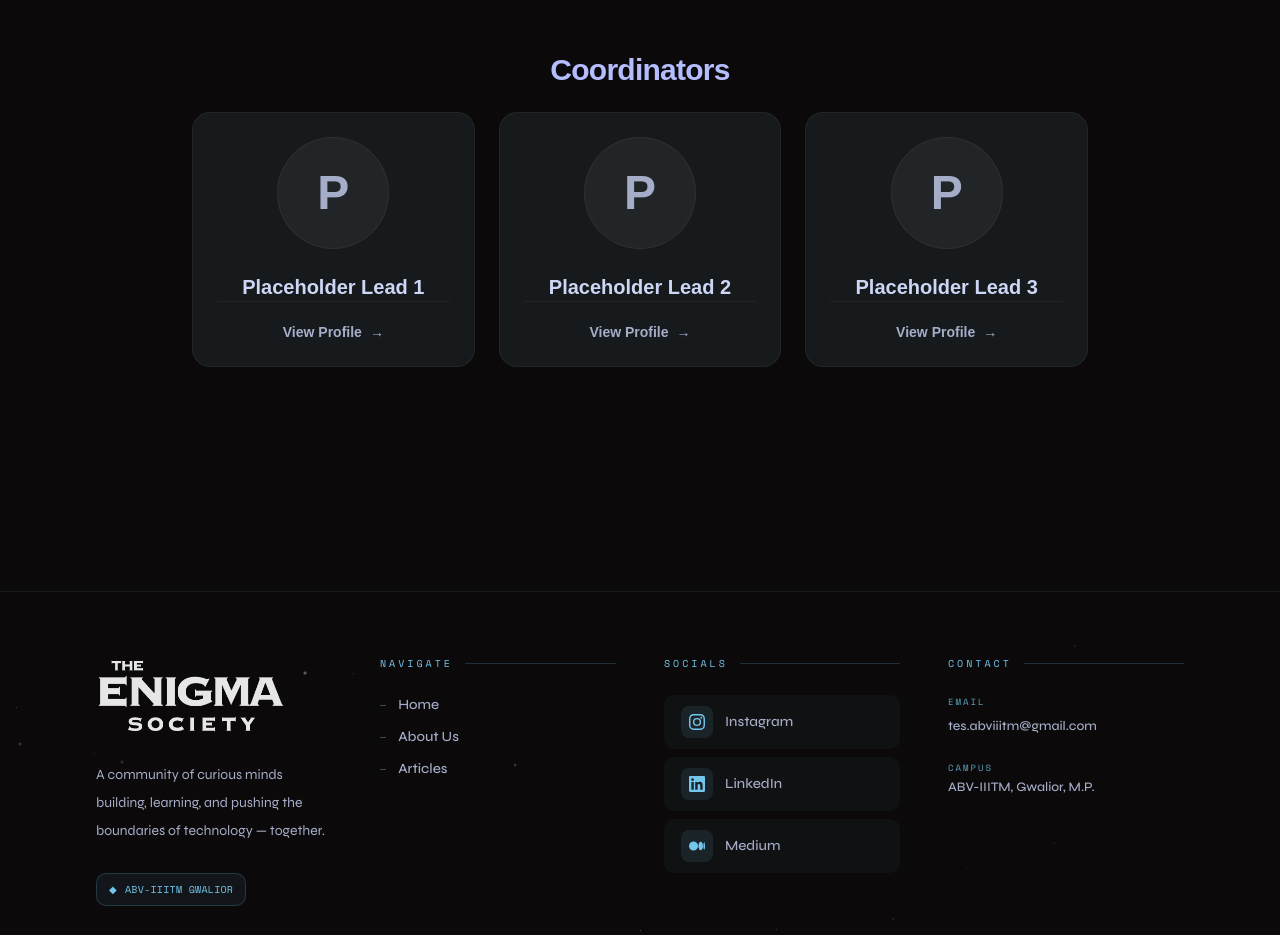
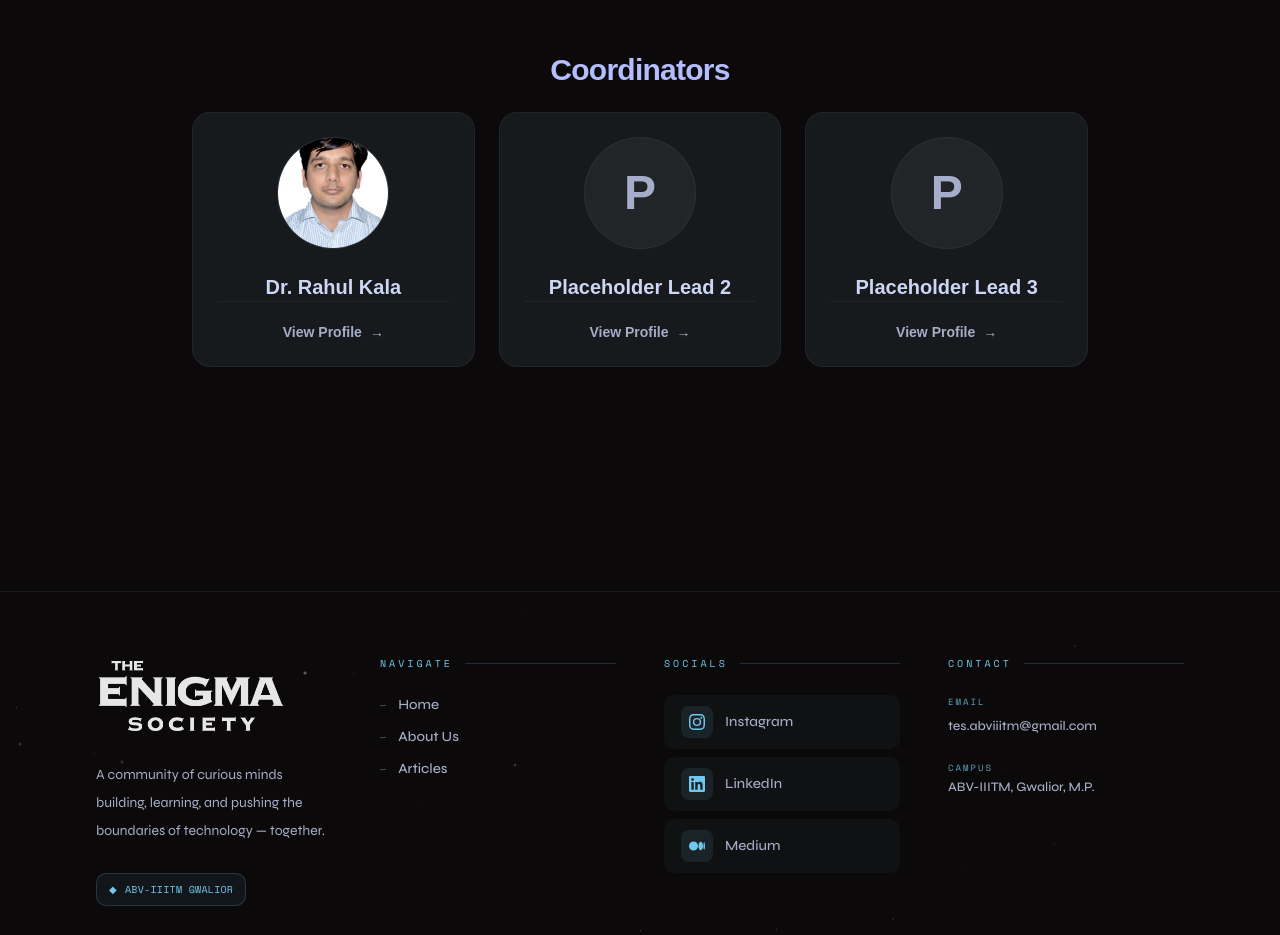
Before and after one commit to mithulcrafts/TES-Website, a React (Vite) app in the folder TES-frontend/: page /TES-Website/about in a window 1280 px wide. Shown: the part 1980-2915 px from the top of the page. Built offline with nearby package versions, Linux system fonts and the light colour scheme.

Commit message:
add coordinator

```diff
--- a/TES-frontend/src/components/Landing/Team.jsx
+++ b/TES-frontend/src/components/Landing/Team.jsx
@@ -2,7 +2,7 @@ import React from 'react';
 
 const teamData = {
   coordinators: [
-    { name: "Placeholder Lead 1", linkedin: "#", image: "" },
+    { name: "Dr. Rahul Kala", linkedin: "https://www.linkedin.com/in/rkala001/", image: "/TES-Website/team/Dr.RahulKala.jpeg" },
     { name: "Placeholder Lead 2", linkedin: "#", image: "" },
     { name: "Placeholder Lead 3", linkedin: "#", image: "" },
   ],
```
Also changed, not shown: TES-frontend/public/team/Dr.RahulKala.jpeg (added).
